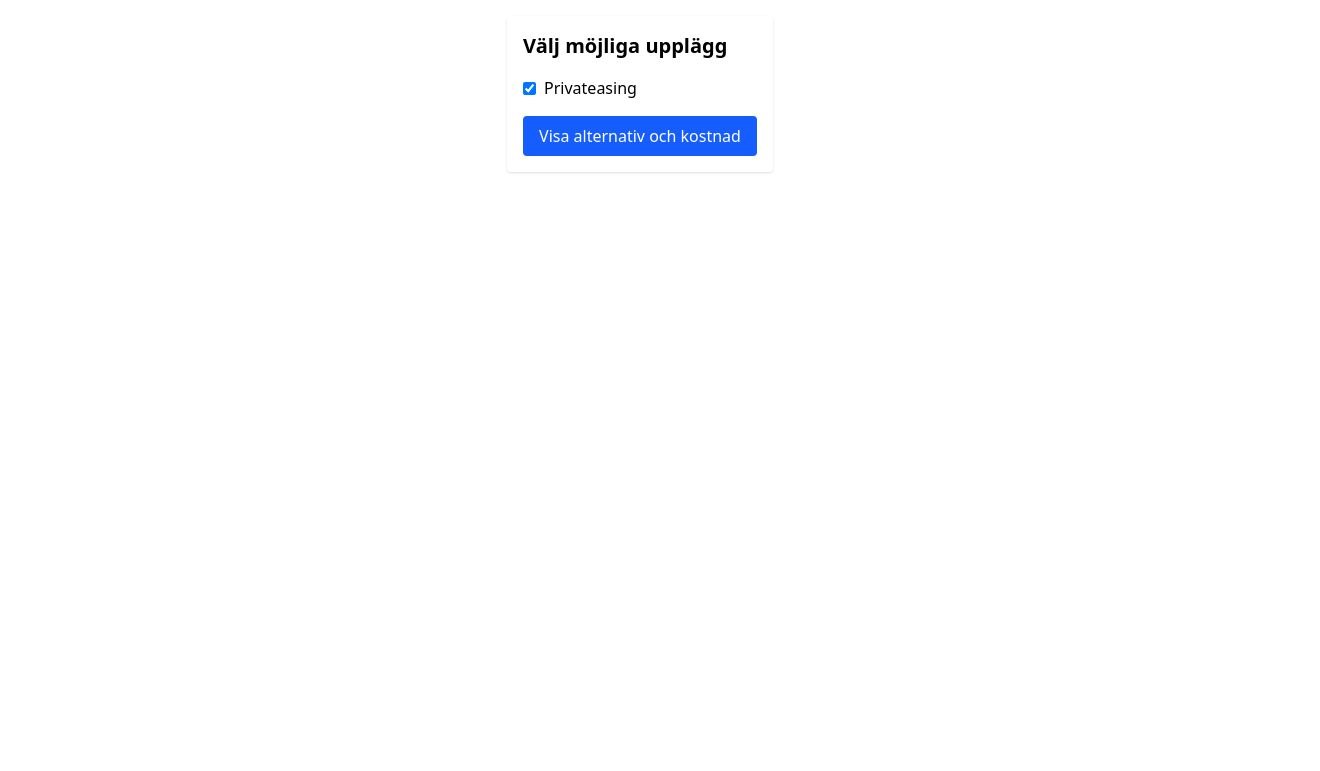
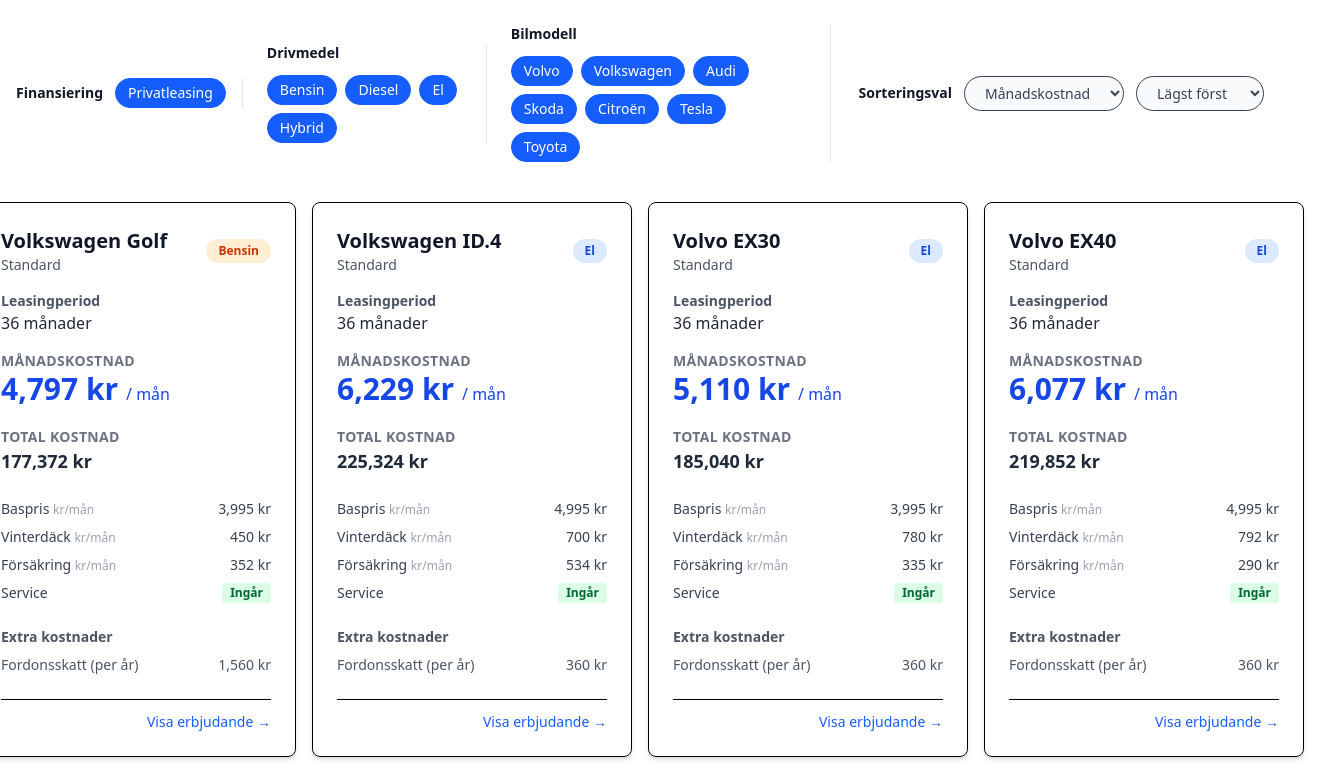
Before and after one commit to mile95/bilbeslut, an Angular app: page / in a window 1280 px wide. Shown: the top 771 px of the page, 1320 px wide, since content can reach past the window. Built offline with nearby package versions, Linux system fonts and the light colour scheme.

Commit message:
filtering

```diff
--- a/src/app/app.ts
+++ b/src/app/app.ts
@@ -1,11 +1,10 @@
 import { Component, signal } from '@angular/core';
 import { RouterOutlet } from '@angular/router';
-import { FormComponent } from './bil-beslut/form/form';
 import { BilBeslut } from "./bil-beslut/bil-beslut";
 
 @Component({
   selector: 'app-root',
-  imports: [RouterOutlet, FormComponent, BilBeslut],
+  imports: [RouterOutlet, BilBeslut],
   templateUrl: './app.html',
   styleUrl: './app.css'
 })
--- a/src/app/bil-beslut/bil-beslut.html
+++ b/src/app/bil-beslut/bil-beslut.html
@@ -1,7 +1,7 @@
 <div class="flex flex-col gap-y-4">
-    <app-form (submitForm)="handleFormSubmit($event)"></app-form>
+    <app-result-filter (filterChange)="handleFilterChange($event)"></app-result-filter>
     <div class="grid grid-cols-4 gap-4 p-4 min-w-max">
-        <ng-container *ngFor="let r of this.results">
+        <ng-container *ngFor="let r of this.filteredResults">
             <app-private-leasing-result [privateLeasing]="r"></app-private-leasing-result>
         </ng-container>
     </div>
--- a/src/app/bil-beslut/bil-beslut.ts
+++ b/src/app/bil-beslut/bil-beslut.ts
@@ -1,24 +1,50 @@
-import { Component } from '@angular/core';
-import { FormComponent } from "./form/form";
-import { PrivateLeasing } from './private-leasing/private-leasing.model';
+import { Component, OnInit } from '@angular/core';
+import { FuelType, PrivateLeasing } from './private-leasing/private-leasing.model';
 import { PRIVATE_LEASING_OFFERS } from './private-leasing/private-leasing.data';
 import { PrivateLeasingResult } from "./private-leasing/private-leasing-result/private-leasing-result";
 import { NgFor } from '@angular/common';
+import { Filter, ResultFilter } from "./result-filter/result-filter";
 
 @Component({
   selector: 'app-bil-beslut',
-  imports: [FormComponent, PrivateLeasingResult, NgFor],
+  imports: [PrivateLeasingResult, NgFor, ResultFilter],
   templateUrl: './bil-beslut.html',
   styleUrl: './bil-beslut.css',
 })
-export class BilBeslut {
+export class BilBeslut implements OnInit {
 
   results: PrivateLeasing[] = [];
+  filteredResults: PrivateLeasing[] = [];
+  filter: Filter | null = null;
+
+  ngOnInit(): void {
+    this.results = PRIVATE_LEASING_OFFERS;
+    this.applyFilter();
+  }
 
   constructor() { }
 
-  handleFormSubmit(data: any) {
-    this.results = PRIVATE_LEASING_OFFERS;
+  handleFilterChange(filter: Filter): void {
+    this.filter = filter;
+    this.applyFilter();
   }
 
+  private applyFilter(): void {
+    if (this.filter) {
+      this.filteredResults = this.results.filter(r =>
+        this.filter!.fuelTypes.includes(r.fuelType) &&
+        this.filter!.brands.includes(r.brand));
+      this.filteredResults.sort((a, b) => {
+        const valueA = this.filter!.sortValue === 'monthlyCost' ? a.getTotalMonthlyCost() : a.getTotalCostForFullLeaseInSek();
+        const valueB = this.filter!.sortValue === 'monthlyCost' ? b.getTotalMonthlyCost() : b.getTotalCostForFullLeaseInSek();
+        if (this.filter!.sortDirection === 'asc') {
+          return valueA - valueB;
+        } else {
+          return valueB - valueA;
+        }
+      });
+    } else {
+      this.filteredResults = this.results;
+    }
+  }
 }
--- a/src/app/bil-beslut/form/form.html
+++ /dev/null
@@ -1,15 +0,0 @@
-<form (ngSubmit)="onSubmit()" [formGroup]="form" class="max-w-md mx-auto p-4 bg-white rounded shadow">
-    <h2 class="text-xl font-semibold mb-4">Välj möjliga upplägg</h2>
-    <div class="mb-4">
-        <label *ngFor="let option of arrangementOptions" class="flex items-center mb-2 cursor-pointer">
-            <input type="checkbox" [formControlName]="option.controlName" class="mr-2" />
-            {{ option.label }}
-        </label>
-    </div>
-
-
-
-    <button type="submit" class="bg-blue-600 text-white px-4 py-2 rounded hover:bg-blue-700 hover:cursor-pointer">
-        Visa alternativ och kostnad
-    </button>
-</form>
--- a/src/app/bil-beslut/form/form.ts
+++ /dev/null
@@ -1,49 +0,0 @@
-import { NgFor } from '@angular/common';
-import { Component, EventEmitter, OnInit, Output } from '@angular/core';
-import { FormBuilder, FormGroup, NgForm } from '@angular/forms';
-import { ReactiveFormsModule } from '@angular/forms';
-
-
-@Component({
-  selector: 'app-form',
-  templateUrl: './form.html',
-  styleUrls: ['./form.css'],
-  standalone: true,
-  imports: [
-    ReactiveFormsModule,
-    NgFor
-  ],
-})
-export class FormComponent implements OnInit {
-  form!: FormGroup;
-
-  @Output() submitForm = new EventEmitter<any>();
-
-  arrangementOptions = [
-    { label: 'Privateasing', controlName: 'leasing' },
-  ];
-
-  constructor(private fb: FormBuilder) { }
-  ngOnInit(): void {
-    const arrangementControls = this.arrangementOptions.reduce((acc, option) => {
-      acc[option.controlName] = [true];
-      return acc;
-    }, {} as { [key: string]: any });
-
-    this.form = this.fb.group({
-      ...arrangementControls,
-    });
-  }
-
-  onSubmit() {
-    if (this.form.valid) {
-      const selectedArrangements = this.arrangementOptions
-        .filter((opt) => this.form.get(opt.controlName)?.value)
-        .map((opt) => opt.label);
-      const data = {
-        arrangements: selectedArrangements,
-      };
-      this.submitForm.emit(data);
-    }
-  }
-}
--- a/src/app/bil-beslut/private-leasing/private-leasing.model.ts
+++ b/src/app/bil-beslut/private-leasing/private-leasing.model.ts
@@ -46,8 +46,8 @@
 }
 
 export enum FuelType {
-    Petrol = 'Petrol',
+    Petrol = 'Bensin',
     Diesel = 'Diesel',
-    Electric = 'Electric',
+    Electric = 'El  ',
     Hybrid = 'Hybrid'
 }
--- /dev/null
+++ b/src/app/bil-beslut/result-filter/result-filter.html
@@ -0,0 +1,60 @@
+<div class="sticky top-0 z-20 bg-white">
+    <div class="max-w-7xl mx-auto px-4 py-2 flex flex-wrap items-center gap-6 text-sm text-gray-700">
+
+        <div class="flex items-center gap-3 border-r border-gray-200 pr-4 min-w-35">
+            <span class="font-semibold text-gray-900 whitespace-nowrap">Finansiering</span>
+            <div class="flex gap-2">
+                <span *ngFor="let alt of alternatives" class="px-3 py-1 rounded-full border select-none
+            " [ngClass]="alt.enabled
+            ? 'bg-blue-600 text-white border-blue-600'
+            : 'bg-slate-100 text-gray-400 border-slate-200 cursor-not-allowed'">
+                    {{ alt.name }}
+                </span>
+            </div>
+        </div>
+
+        <div class="flex items-center gap-3 border-r border-gray-200 pr-4 min-w-35 flex-wrap max-w-55">
+            <span class="font-semibold text-gray-900 whitespace-nowrap">Drivmedel</span>
+            <div class="flex gap-2 flex-wrap">
+                <button *ngFor="let ft of fuelTypes" type="button" (click)="toggleFuelType(ft)"
+                    class="px-3 py-1 rounded-full border transition focus:outline-none focus:ring-2 focus:ring-blue-500"
+                    [ngClass]="selectedFuelTypes.has(ft)
+            ? 'bg-blue-600 text-white border-blue-600'
+            : 'bg-white text-gray-700 hover:bg-slate-100'">
+                    {{ ft }}
+                </button>
+            </div>
+        </div>
+
+        <div class="flex items-center gap-3 border-r border-gray-200 pr-4 flex-wrap max-w-[320px] min-w-35">
+            <span class="font-semibold text-gray-900 whitespace-nowrap">Bilmodell</span>
+            <div class="flex gap-2 flex-wrap max-w-60">
+                <button *ngFor="let brand of brands" type="button" (click)="toggleBrand(brand)"
+                    class="px-3 py-1 rounded-full border transition focus:outline-none focus:ring-2 focus:ring-blue-500"
+                    [ngClass]="selectedBrands.has(brand)
+            ? 'bg-blue-600 text-white border-blue-600'
+            : 'bg-white text-gray-700 hover:bg-slate-100'">
+                    {{ brand }}
+                </button>
+            </div>
+        </div>
+
+        <div class="flex items-center gap-3 ml-auto min-w-40">
+            <span class="font-semibold text-gray-900 whitespace-nowrap">Sorteringsval</span>
+            <select (change)="onSortChange($event)"
+                class="rounded-full border px-4 py-1.5 text-sm bg-slate-50 hover:bg-slate-100 focus:outline-none focus:ring-2 focus:ring-blue-500">
+                <option *ngFor="let option of sortOptions" [value]="option.value">
+                    {{ option.label }}
+                </option>
+            </select>
+
+            <select (change)="onSortDirectionChange($event)"
+                class="rounded-full border px-4 py-1.5 text-sm bg-slate-50 hover:bg-slate-100 focus:outline-none focus:ring-2 focus:ring-blue-500">
+                <option *ngFor="let direction of sortDirections" [value]="direction.value">
+                    {{ direction.label }}
+                </option>
+            </select>
+        </div>
+
+    </div>
+</div>
--- /dev/null
+++ b/src/app/bil-beslut/result-filter/result-filter.ts
@@ -0,0 +1,124 @@
+import { NgClass, NgFor } from '@angular/common';
+import { Component, Output } from '@angular/core';
+import { FuelType } from '../private-leasing/private-leasing.model';
+import { EventEmitter } from '@angular/core';
+
+
+export class Filter {
+  constructor(
+    readonly fuelTypes: FuelType[],
+    readonly brands: string[],
+    readonly sortValue: 'monthlyCost' | 'totalCost' = 'monthlyCost',
+    readonly sortDirection: 'asc' | 'desc' = 'asc'
+  ) { }
+}
+
+@Component({
+  selector: 'app-result-filter',
+  standalone: true,
+  imports: [NgFor, NgClass],
+  templateUrl: './result-filter.html',
+  styleUrl: './result-filter.css',
+})
+export class ResultFilter {
+
+  @Output() filterChange = new EventEmitter<Filter>();
+
+  readonly alternatives: { name: string, enabled: boolean }[] = [
+    { name: 'Privatleasing', enabled: true },
+  ];
+
+  readonly fuelTypes = Object.values(FuelType);
+  readonly brands: string[] = ['Volvo', 'Volkswagen', 'Audi', 'Skoda', 'Citroën', 'Tesla', 'Toyota'];
+  readonly sortOptions: { value: 'monthlyCost' | 'totalCost', label: string }[] = [
+    { value: 'monthlyCost', label: 'Månadskostnad' },
+    { value: 'totalCost', label: 'Total kostnad' },
+  ];
+  readonly sortDirections: { value: 'asc' | 'desc', label: string }[] = [
+    { value: 'asc', label: 'Lägst först' },
+    { value: 'desc', label: 'Högst först' },
+  ];
+
+
+  readonly selectedFuelTypes: Set<FuelType> = new Set<FuelType>();
+  readonly selectedBrands: Set<string> = new Set<string>();
+  selectedSortValue: 'monthlyCost' | 'totalCost' = 'monthlyCost';
+  selectedSortDirection: 'asc' | 'desc' = 'asc';
+
+  constructor() {
+    this.initSelectedFuelTypes();
+    this.initSelectedBrands();
+  }
+
+
+  private initSelectedFuelTypes(): void {
+    this.selectedFuelTypes.clear();
+    for (const fuelType of Object.values(FuelType)) {
+      this.selectedFuelTypes.add(fuelType);
+    }
+  }
+
+  private initSelectedBrands(): void {
+    this.selectedBrands.clear();
+    for (const brand of this.brands) {
+      this.selectedBrands.add(brand);
+    }
+  }
+
+  toggleFuelType(fuelType: FuelType): void {
+    if (this.selectedFuelTypes.has(fuelType)) {
+      this.selectedFuelTypes.delete(fuelType);
+    } else {
+      this.selectedFuelTypes.add(fuelType);
+    }
+    this.onFilterChange();
+  }
+
+  toggleBrand(brand: string): void {
+    if (this.selectedBrands.has(brand)) {
+      this.selectedBrands.delete(brand);
+    } else {
+      this.selectedBrands.add(brand);
+    }
+    this.onFilterChange();
+  }
+
+  onSortChange(event: any): void {
+    const value = event.target.value as 'monthlyCost' | 'totalCost';
+    this.selectedSortValue = value;
+    this.onFilterChange();
+  }
+
+  onSortDirectionChange(event: any): void {
+    const value = event.target.value as 'asc' | 'desc';
+    this.selectedSortDirection = value;
+    this.onFilterChange();
+  }
+
+  onBrandChange(event: Event): void {
+    const select = event.target as HTMLSelectElement | null;
+    if (!select) {
+      return;
+    }
+
+    const brand = select.value;
+
+    if (!brand) {
+      // "Alla märken" → reset
+      this.initSelectedBrands();
+    } else {
+      this.toggleBrand(brand);
+    }
+  }
+
+  onFilterChange(): void {
+    this.filterChange.emit(
+      new Filter(
+        Array.from(this.selectedFuelTypes),
+        Array.from(this.selectedBrands),
+        this.selectedSortValue,
+        this.selectedSortDirection
+      )
+    );
+  }
+}
```
Also changed, not shown: src/app/bil-beslut/result-filter/result-filter.css (added), 1 other file (tests, documents, lock files or other folders).
